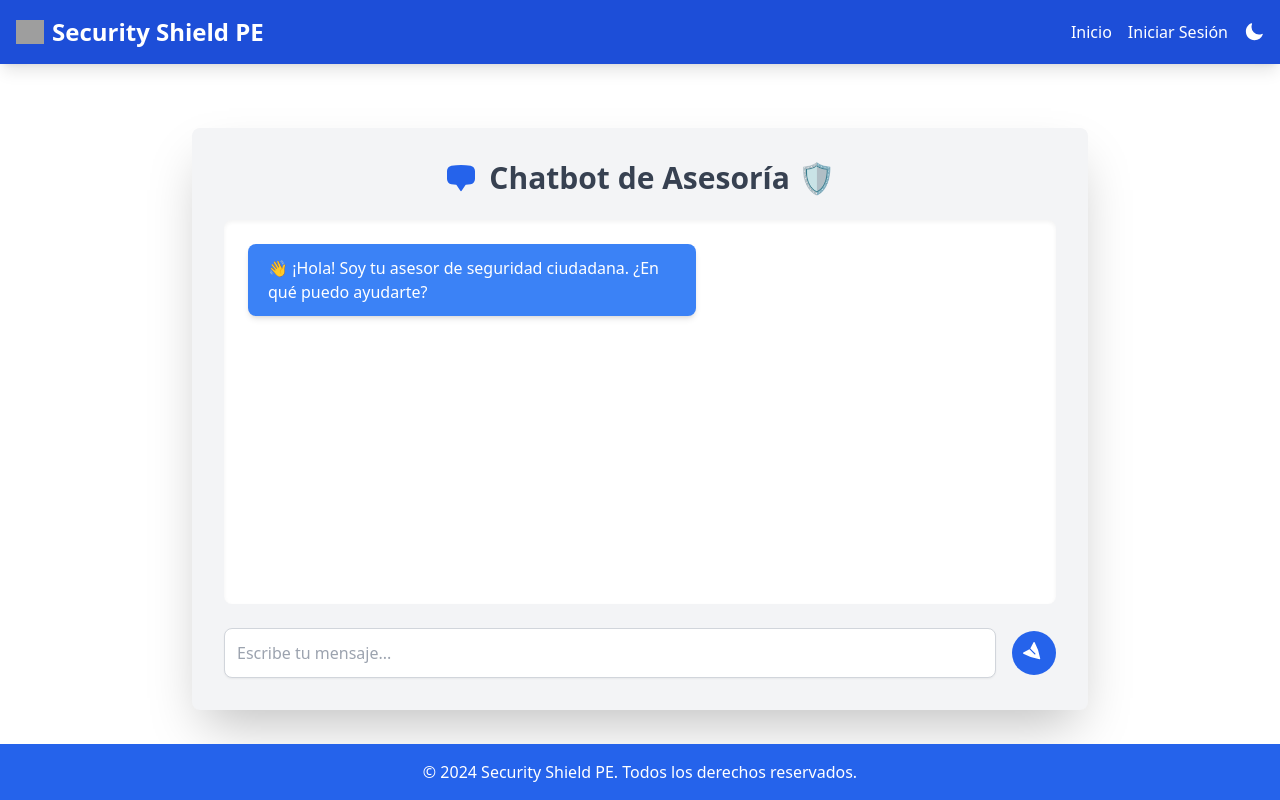
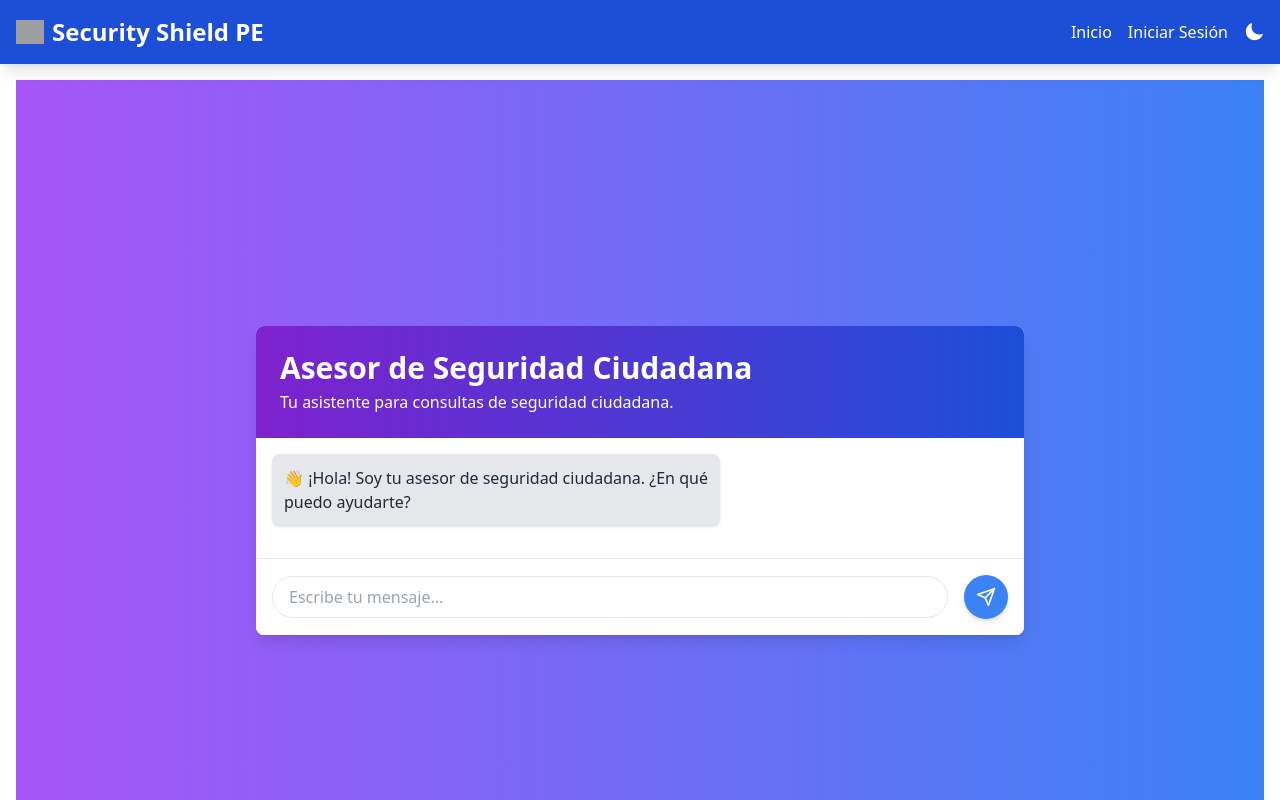
Before and after one commit to AaronSosaRamos/security-shield-pe-frontend, a Next.js app: page /chatbot in a window 1280 px wide. Shown: the top 800 px of the page. Built offline with nearby package versions, Linux system fonts and the light colour scheme; no server answers; grey boxes are pictures that could not be loaded.

Commit message:
integration/chatbot

```diff
--- a/components/Chatbot.tsx
+++ b/components/Chatbot.tsx
@@ -1,99 +1,150 @@
-import { useState } from 'react';
-import { ChatBubbleBottomCenterIcon, PaperAirplaneIcon } from '@heroicons/react/24/solid';
+'use client';
+
+import React, { useState, useEffect } from 'react';
+import axiosInstance from '../utils/axiosInstance';
 import { motion } from 'framer-motion';
+import ReactMarkdown from 'react-markdown';
+import remarkGfm from 'remark-gfm';
+import { FiSend } from 'react-icons/fi';
 import Layout from './Layout';
+import { jwtDecode } from 'jwt-decode';
 
-const Chatbot = () => {
-  const [messages, setMessages] = useState([{ text: "👋 ¡Hola! Soy tu asesor de seguridad ciudadana. ¿En qué puedo ayudarte?", from: "bot" }]);
+const Chatbot: React.FC = () => {
+  const [messages, setMessages] = useState([
+    {
+      role: 'ai',
+      type: 'text',
+      payload: { text: '👋 ¡Hola! Soy tu asesor de seguridad ciudadana. ¿En qué puedo ayudarte?' },
+    },
+  ]);
   const [input, setInput] = useState('');
-  const [loading, setLoading] = useState(false);
+  const [isSending, setIsSending] = useState(false);
+  const [token, setToken] = useState<string | null>(null);
+  const [userId, setUserId] = useState<string | null>(null);
+  const [userName, setUserName] = useState<string | null>(null);
+  const [userEmail, setUserEmail] = useState<string | null>(null);
 
-  const handleSendMessage = () => {
+  useEffect(() => {
+    if (typeof window !== 'undefined') {
+      const savedToken = window.localStorage.getItem('token');
+      setToken(savedToken);
+      if (savedToken) {
+        const decodedToken: any = jwtDecode(savedToken);
+        setUserId(decodedToken.user_id)
+        setUserName(`${decodedToken.first_name} ${decodedToken.last_name}`);
+        setUserEmail(decodedToken.email);
+      }
+    }
+  }, []);
+
+  const user = {
+    id: userId,
+    fullName: userName,
+    email: userEmail,
+  };
+
+  const handleSendMessage = async () => {
     if (!input.trim()) return;
-    const userMessage = { text: input, from: "user" };
+
+    const userMessage = {
+      role: 'human',
+      type: 'text',
+      payload: { text: input.trim() },
+    };
+
     setMessages((prev) => [...prev, userMessage]);
     setInput('');
-    setLoading(true);
+    setIsSending(true);
 
-    setTimeout(() => {
-      const botResponse = { text: "🔒 Esta es una respuesta simulada sobre seguridad ciudadana. ¿Te gustaría saber más?", from: "bot" };
-      setMessages((prev) => [...prev, botResponse]);
-      setLoading(false);
-    }, 2000);
+    try {
+
+      console.log(user)
+
+      const response = await axiosInstance.post('/chat', {
+        user,
+        type: 'chat',
+        messages: [...messages, userMessage].slice(-6),
+      });
+
+      const botResponse = response.data.data[0];
+      setMessages((prevMessages) => [
+        ...prevMessages,
+        {
+          role: 'ai',
+          type: 'text',
+          payload: { text: botResponse.payload.text },
+        },
+      ]);
+    } catch (error) {
+      console.error('Error sending message:', error);
+      setMessages((prevMessages) => [
+        ...prevMessages,
+        { role: 'ai', type: 'text', payload: { text: '⚠️ Hubo un error procesando tu mensaje. Intenta nuevamente.' } },
+      ]);
+    } finally {
+      setIsSending(false);
+    }
   };
+
+  useEffect(() => {
+    const chatContainer = document.getElementById('chat-container');
+    if (chatContainer) {
+      chatContainer.scrollTop = chatContainer.scrollHeight;
+    }
+  }, [messages]);
 
   return (
     <Layout>
-      <section className="p-8 bg-gray-100 dark:bg-gray-800 rounded-lg shadow-2xl max-w-4xl mx-auto mt-12 transition-all">
-        <motion.div
-          initial={{ opacity: 0, y: -20 }}
-          animate={{ opacity: 1, y: 0 }}
-          transition={{ duration: 0.5 }}
-          className="text-center mb-6"
-        >
-          <h2 className="text-3xl font-extrabold text-gray-700 dark:text-gray-200 flex justify-center items-center space-x-3">
-            <ChatBubbleBottomCenterIcon className="w-8 h-8 text-blue-600" />
-            <span>Chatbot de Asesoría 🛡️</span>
-          </h2>
-        </motion.div>
+      <div className="min-h-screen bg-gradient-to-r from-purple-500 to-blue-500 flex items-center justify-center p-4">
+        <div className="w-full max-w-3xl bg-white shadow-lg rounded-lg overflow-hidden flex flex-col">
+          <div className="bg-gradient-to-r from-purple-700 to-blue-700 p-6">
+            <h1 className="text-3xl font-bold text-white">Asesor de Seguridad Ciudadana</h1>
+            <p className="text-white mt-1">Tu asistente para consultas de seguridad ciudadana.</p>
+          </div>
 
-        <div className="h-96 overflow-y-auto bg-white dark:bg-gray-700 p-6 rounded-lg mb-6 shadow-inner transition-all duration-300 ease-in-out">
+          <div id="chat-container" className="flex-1 overflow-y-auto p-4" style={{ maxHeight: '65vh' }}>
             {messages.map((msg, index) => (
               <motion.div
                 key={index}
-              initial={{ opacity: 0, x: msg.from === "bot" ? -30 : 30 }}
-              animate={{ opacity: 1, x: 0 }}
-              transition={{ duration: 0.4, ease: "easeOut" }}
-              className={`flex ${msg.from === "bot" ? "justify-start" : "justify-end"} mb-3`}
+                initial={{ opacity: 0, y: 20 }}
+                animate={{ opacity: 1, y: 0 }}
+                transition={{ duration: 0.5 }}
+                className={`flex ${msg.role === 'human' ? 'justify-end' : 'justify-start'} mb-4`}
               >
                 <div
-                className={`px-5 py-3 rounded-lg ${
-                  msg.from === "bot"
-                    ? "bg-blue-500 text-white"
-                    : "bg-gray-200 text-gray-800 dark:bg-gray-600 dark:text-white"
-                } shadow-md max-w-[75%] sm:max-w-xs lg:max-w-md`}
-                style={{ wordBreak: "break-word", overflowWrap: "break-word" }}
+                  className={`max-w-xs md:max-w-md p-3 rounded-lg shadow ${
+                    msg.role === 'human' ? 'bg-blue-500 text-white' : 'bg-gray-200 text-gray-800'
+                  }`}
                 >
-                {msg.text}
+                  <ReactMarkdown remarkPlugins={[remarkGfm]}>{msg.payload.text}</ReactMarkdown>
                 </div>
               </motion.div>
             ))}
-
-          {loading && (
-            <motion.div
-              initial={{ opacity: 0 }}
-              animate={{ opacity: 1 }}
-              transition={{ duration: 0.5, yoyo: Infinity }}
-              className="flex justify-start mb-2"
-            >
-              <div
-                className="px-5 py-3 rounded-lg bg-blue-500 text-white shadow-md max-w-[75%] sm:max-w-xs lg:max-w-md"
-                style={{ wordBreak: "break-word", overflowWrap: "break-word" }}
-              >
-                Escribiendo<span className="animate-pulse">...</span>
-              </div>
-            </motion.div>
-          )}
           </div>
 
-        <div className="flex items-center space-x-4">
+          <div className="border-t p-4 flex items-center space-x-4 bg-white">
             <input
               type="text"
               placeholder="Escribe tu mensaje..."
-            className="flex-1 p-3 rounded-lg border border-gray-300 dark:border-gray-600 bg-white dark:bg-gray-700 text-gray-800 dark:text-white shadow-sm focus:outline-none focus:ring-2 focus:ring-blue-500"
               value={input}
               onChange={(e) => setInput(e.target.value)}
               onKeyDown={(e) => e.key === 'Enter' && handleSendMessage()}
+              className="flex-1 px-4 py-2 border rounded-full focus:outline-none focus:ring-2 focus:ring-purple-500"
+              disabled={isSending}
             />
             <button
               onClick={handleSendMessage}
-            className="p-3 bg-blue-600 text-white rounded-full hover:bg-blue-700 transition-transform transform hover:scale-105 focus:outline-none focus:ring-2 focus:ring-blue-500"
+              className={`bg-blue-500 p-3 rounded-full text-white shadow-md hover:bg-blue-600 transition ${
+                isSending && 'opacity-50 cursor-not-allowed'
+              }`}
+              disabled={isSending}
               aria-label="Enviar mensaje"
             >
-            <PaperAirplaneIcon className="w-5 h-5 transform rotate-45" />
+              <FiSend className="w-5 h-5" />
             </button>
           </div>
-      </section>
+        </div>
+      </div>
     </Layout>
   );
 };
--- a/package.json
+++ b/package.json
@@ -18,7 +18,10 @@
     "react": "19.0.0-rc-66855b96-20241106",
     "react-dom": "19.0.0-rc-66855b96-20241106",
     "react-hook-form": "7.53.2",
+    "react-icons": "5.3.0",
+    "react-markdown": "9.0.1",
     "react-toastify": "10.0.6",
+    "remark-gfm": "4.0.0",
     "zod": "3.23.8"
   },
   "devDependencies": {
--- a/utils/axiosInstance.ts
+++ b/utils/axiosInstance.ts
@@ -2,6 +2,17 @@ import axios from 'axios';
 
 const axiosInstance = axios.create({
   baseURL: process.env.NEXT_PUBLIC_API_URL,
+  headers: {
+    'Content-Type': 'application/json',
+  },
+});
+
+axiosInstance.interceptors.request.use((config) => {
+  const token = localStorage.getItem('token');
+  if (token) {
+    config.headers.Authorization = `Bearer ${token}`;
+  }
+  return config;
 });
 
 export default axiosInstance;
```
Also changed, not shown: 1 other file (tests, documents, lock files or other folders). Lines whose indentation alone changed are shown as unchanged.
